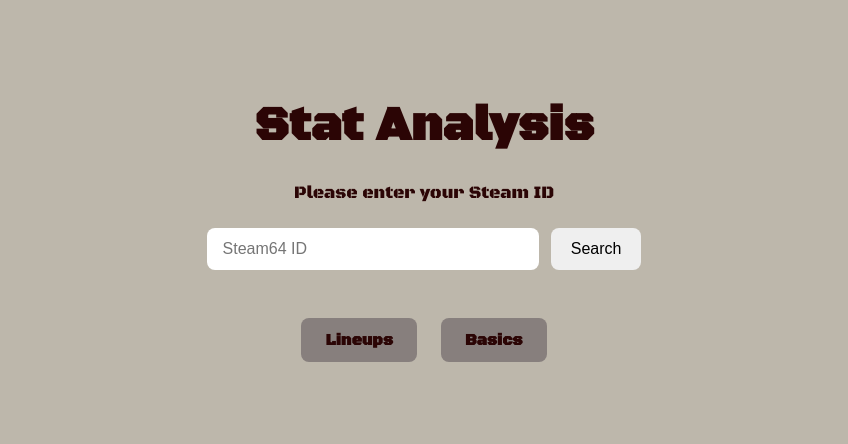
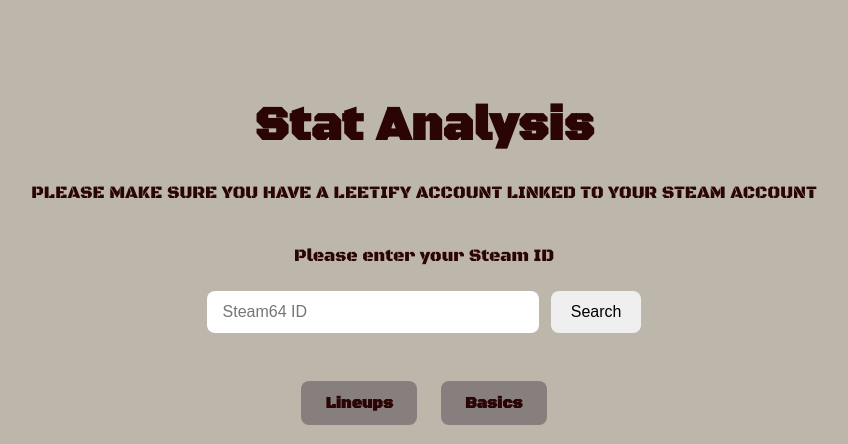
Before and after one commit to TonyVudis/CStrack, a Flask app: page / in a window 1280 px wide. Shown: the part 182-626 px from the top of the page, without its empty margins (216-1064 px from the left). Run offline with Flask 3, Linux system fonts and the light colour scheme; some libraries are stand-ins or nearby versions.

Commit message:
makesureleetifyaccexsist

```diff
--- a/templates/home.html
+++ b/templates/home.html
@@ -112,6 +112,7 @@
 
     <div class="home-wrapper">
         <h1 class="home-title">Stat Analysis</h1>
+        <p class="home-subtitle">PLEASE MAKE SURE YOU HAVE A LEETIFY ACCOUNT LINKED TO YOUR STEAM ACCOUNT</p>
         <p class="home-subtitle">Please enter your Steam ID</p>
 
         <form class="search-form" action="{{ url_for('go') }}" method="get">
```
